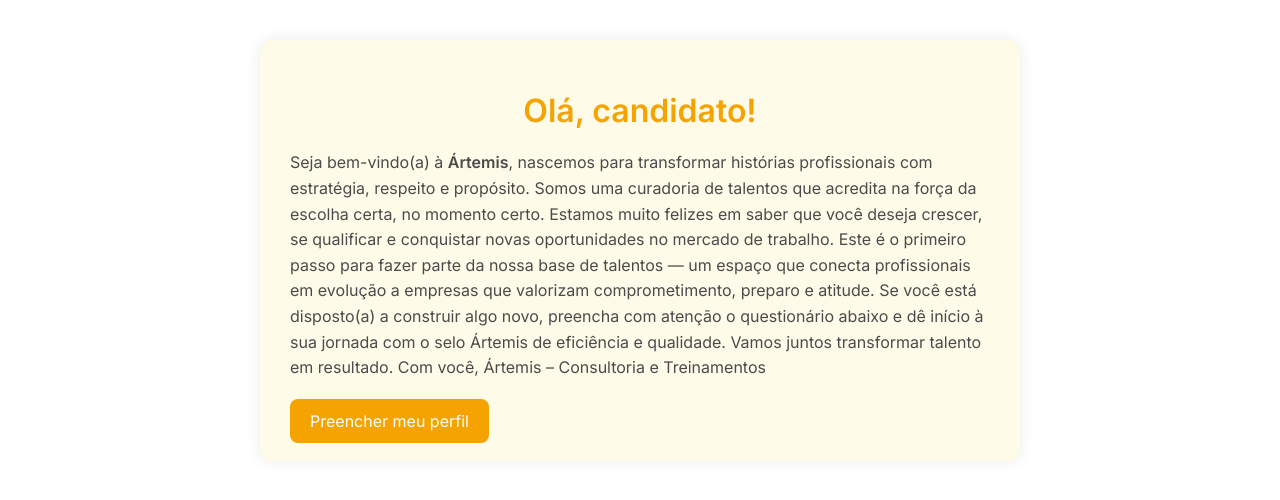
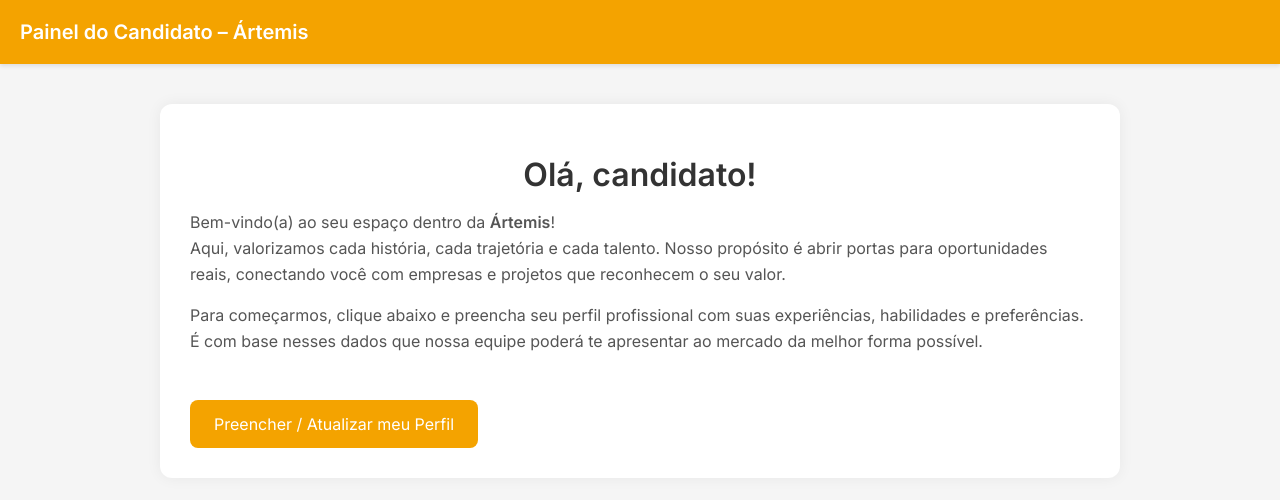
Before and after one commit to LowCreator7/ARTEMIS, a plain HTML site: page dashboard.html in a window 1280 px wide. Drawn offline with Linux system fonts and the light colour scheme; no server answers.

Commit message:
Update dashboard.html

```diff
--- a/dashboard.html
+++ b/dashboard.html
@@ -5,54 +5,76 @@
   <title>Dashboard - Ártemis</title>
   <link rel="stylesheet" href="style.css">
   <style>
+    body {
+      background-color: #f5f5f5;
+      font-family: 'Inter', sans-serif;
+      margin: 0;
+      padding: 0;
+    }
+
+    .topbar {
+      background-color: #F4A300;
+      color: white;
+      padding: 20px;
+      font-size: 20px;
+      font-weight: bold;
+      box-shadow: 0 2px 4px rgba(0, 0, 0, 0.1);
+    }
+
     .dashboard {
-      max-width: 700px;
+      max-width: 900px;
       margin: 40px auto;
       padding: 30px;
-      background: #fffbe9;
-      box-shadow: 0 0 15px rgba(0, 0, 0, 0.08);
+      background: white;
+      box-shadow: 0 0 15px rgba(0, 0, 0, 0.06);
       border-radius: 12px;
     }
+
     .dashboard h1 {
-      color: #F4A300;
-      margin-bottom: 20px;
+      color: #333;
+      margin-bottom: 10px;
     }
+
     .dashboard p {
-      margin-bottom: 30px;
       font-size: 16px;
       line-height: 1.6;
+      color: #555;
     }
+
     .btn-perfil {
+      display: inline-block;
       background-color: #F4A300;
       color: white;
       border: none;
-      padding: 12px 20px;
+      padding: 14px 24px;
       font-size: 16px;
       border-radius: 8px;
       cursor: pointer;
       text-decoration: none;
+      margin-top: 30px;
+      transition: background 0.3s ease;
     }
+
     .btn-perfil:hover {
       background-color: #d98f00;
     }
   </style>
 </head>
 <body>
+  <div class="topbar">Painel do Candidato – Ártemis</div>
+
   <div class="dashboard">
     <h1 id="saudacao">Olá, candidato!</h1>
     <p>
-      Seja bem-vindo(a) à <strong>Ártemis</strong>, nascemos para transformar histórias profissionais com estratégia, respeito e propósito. Somos uma curadoria de talentos que acredita na força da escolha certa, no momento certo.
+      Bem-vindo(a) ao seu espaço dentro da <strong>Ártemis</strong>!<br />
+      Aqui, valorizamos cada história, cada trajetória e cada talento. Nosso propósito é abrir portas para oportunidades reais, conectando você com empresas e projetos que reconhecem o seu valor.
+    </p>
 
-      Estamos muito felizes em saber que você deseja crescer, se qualificar e conquistar novas oportunidades no mercado de trabalho. Este é o primeiro passo para fazer parte da nossa base de talentos — um espaço que conecta profissionais em evolução a empresas que valorizam comprometimento, preparo e atitude.
+    <p>
+      Para começarmos, clique abaixo e preencha seu perfil profissional com suas experiências, habilidades e preferências. É com base nesses dados que nossa equipe poderá te apresentar ao mercado da melhor forma possível.
+    </p>
 
-      Se você está disposto(a) a construir algo novo, preencha com atenção o questionário abaixo e dê início à sua jornada com o selo Ártemis de eficiência e qualidade.
-
-      Vamos juntos transformar talento em resultado.
-
-      Com você,
-      Ártemis – Consultoria e Treinamentos
-    </p>
-    <a href="perfil.html" class="btn-perfil">Preencher meu perfil</a>
+    <a href="perfil.html" class="btn-perfil">Preencher / Atualizar meu Perfil</a>
   </div>
 
   <script type="module">
```
